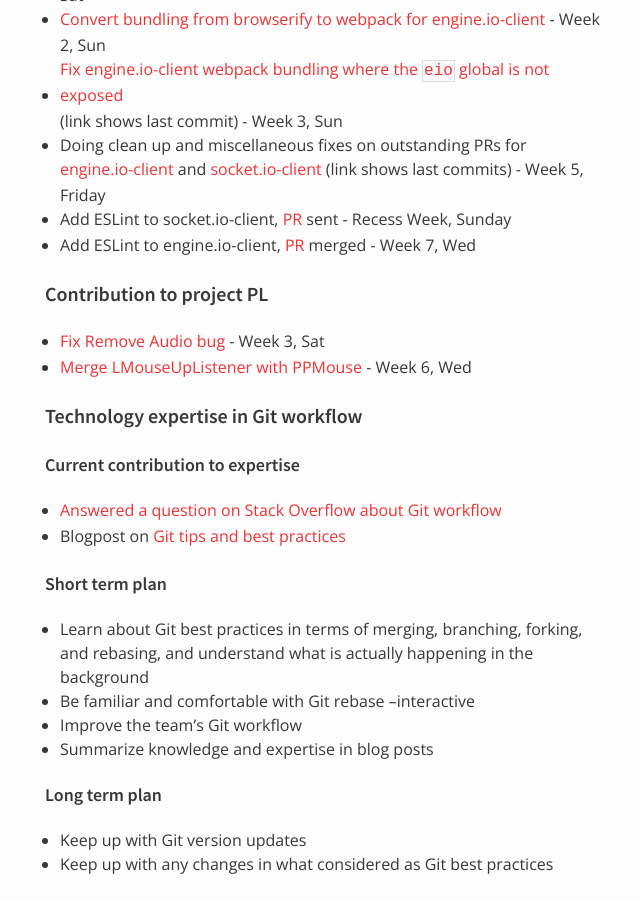
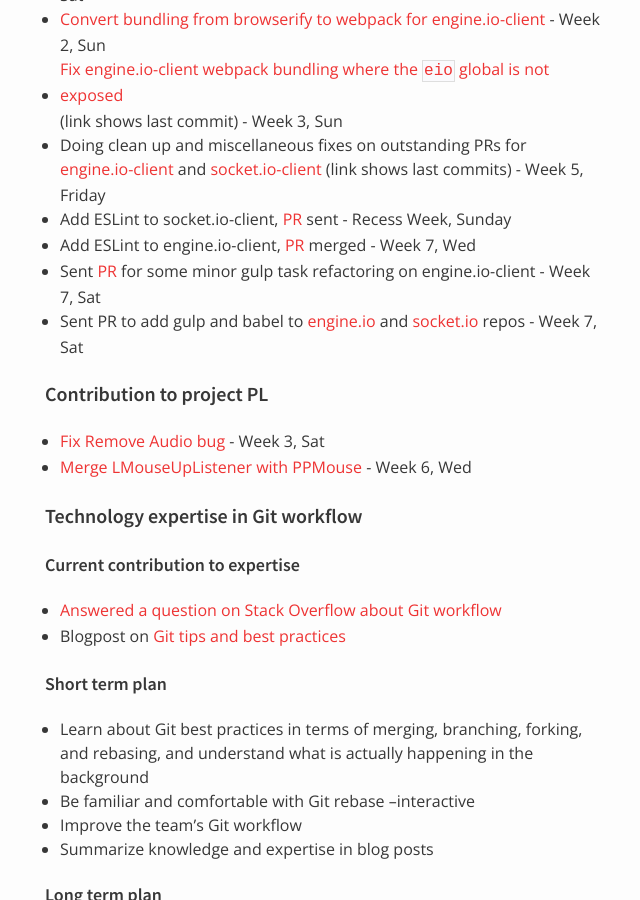
Before and after one commit to nus-oss/cs3281-AY1516S2-website, a Jekyll site: the page built from teams/socketio.md, in a window 1280 px wide and 900 px high, scrolled down 10354 px. Shown: the whole window, without its empty margins (325-965 px from the left). Built offline with Jekyll 4.4.1, drawn with Linux system fonts in a browser that asks for light colours.

Commit message:
Add @digawp contrib

```diff
--- a/teams/socketio.md
+++ b/teams/socketio.md
@@ -307,6 +307,8 @@
 * Doing clean up and miscellaneous fixes on outstanding PRs for [engine.io-client](https://github.com/nus-fboa2016-si/engine.io-client/commit/db5e3168540b0516783598bd125f28c62313c809) and [socket.io-client](https://github.com/nus-fboa2016-si/socket.io-client/commit/c7deec13cb32dfd6042f3c2f730d31a715c28a55) (link shows last commits) - Week 5, Friday
 * Add ESLint to socket.io-client, [PR](https://github.com/socketio/socket.io-client/pull/951) sent - Recess Week, Sunday
 * Add ESLint to engine.io-client, [PR](https://github.com/socketio/engine.io-client/pull/458) merged - Week 7, Wed
+* Sent [PR](https://github.com/socketio/engine.io-client/pull/460) for some minor gulp task refactoring on engine.io-client - Week 7, Sat
+* Sent PR to add gulp and babel to [engine.io](https://github.com/socketio/engine.io/pull/384) and [socket.io](https://github.com/socketio/socket.io/pull/2471) repos - Week 7, Sat
 
 #### Contribution to project PL
 * [Fix Remove Audio bug](https://github.com/PowerPointLabs/PowerPointLabs/pull/915) - Week 3, Sat
```
